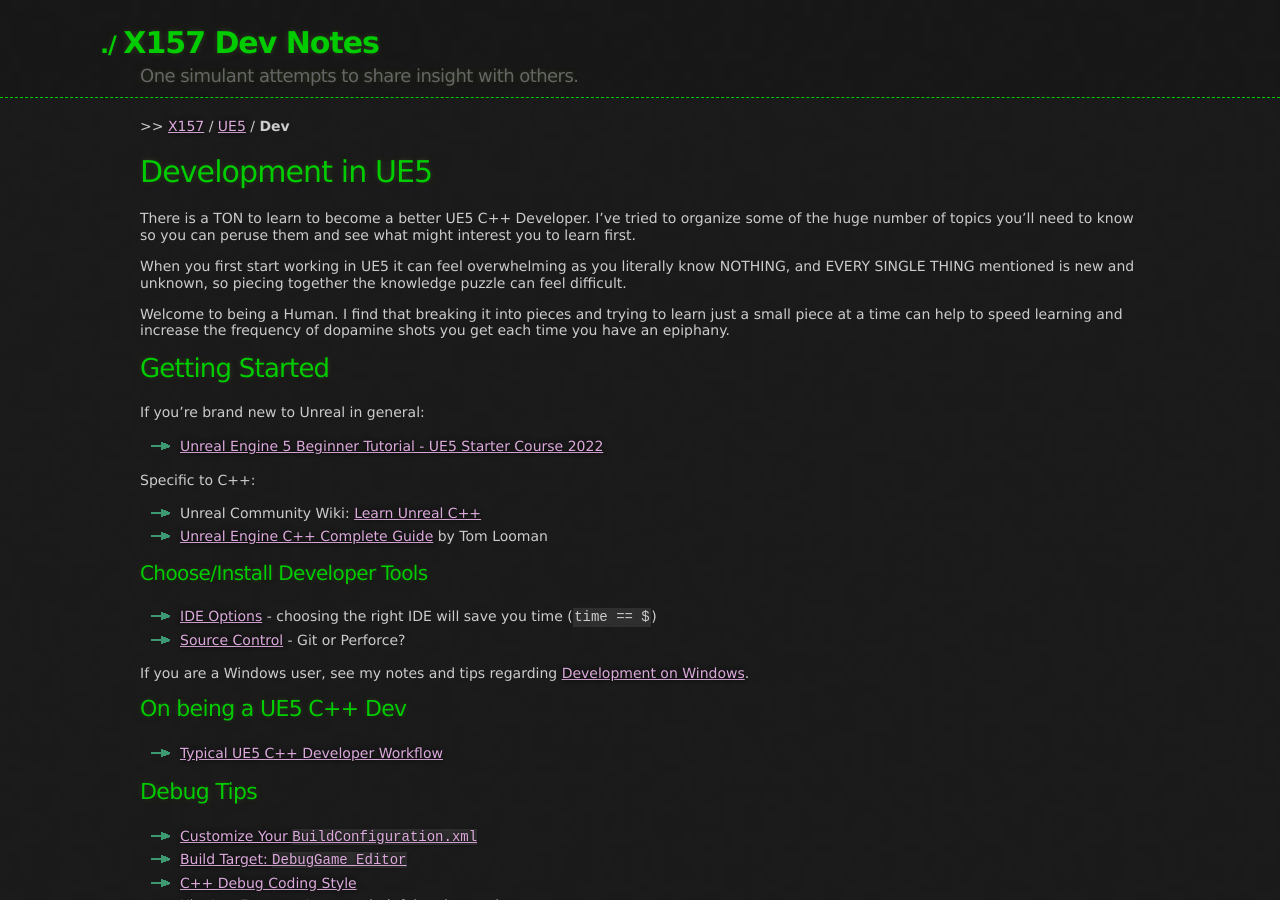
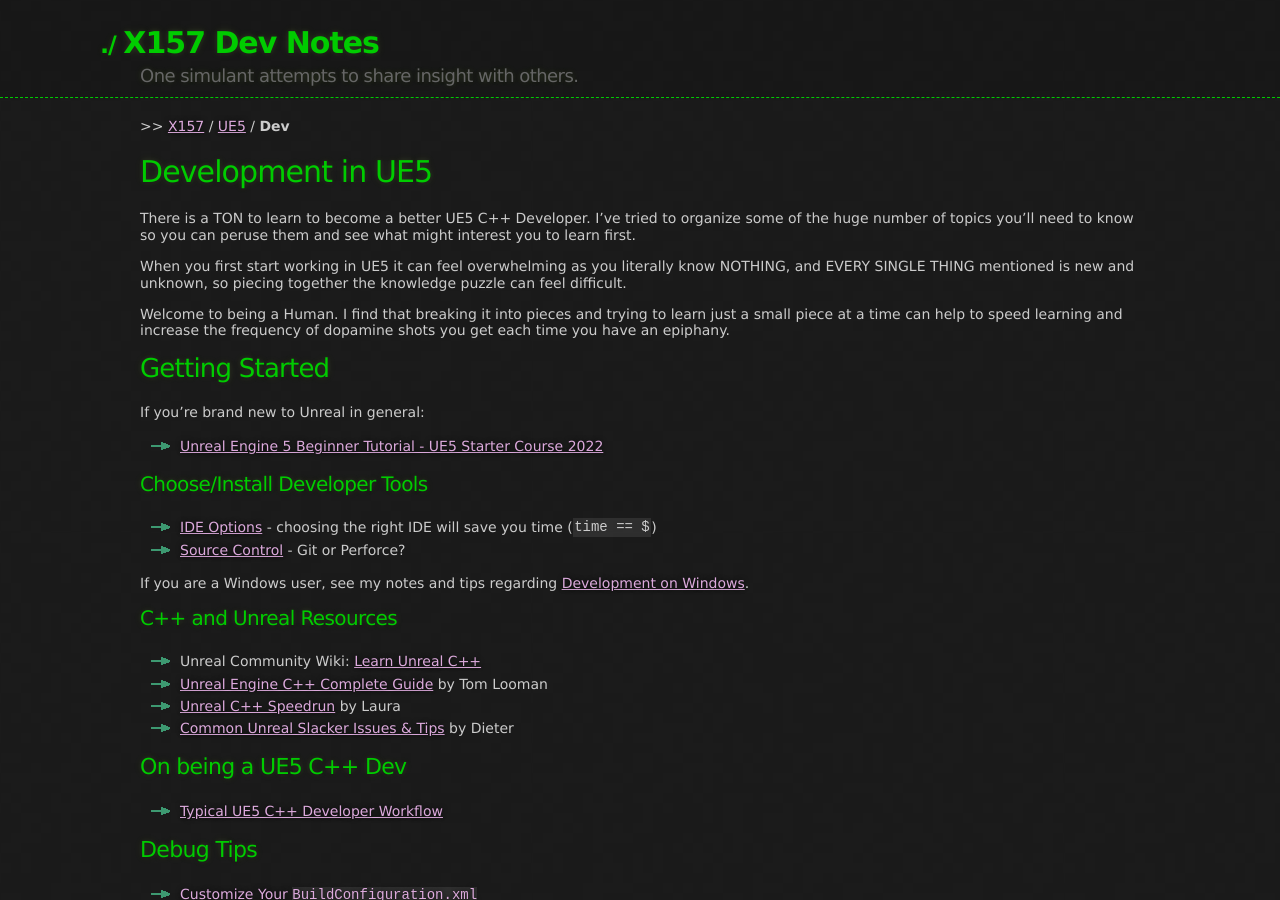
Before and after one commit to x157/x157.github.io, a Jekyll site: the page built from UE5/Dev/index.md, in a window 1280 px wide and 900 px high. Built offline with Jekyll 4.4.1, drawn with Linux system fonts in a browser that asks for light colours.

Commit message:
Link additional useful C++ resources

```diff
--- a/UE5/Dev/index.md
+++ b/UE5/Dev/index.md
@@ -26,12 +26,6 @@
 
 - [Unreal Engine 5 Beginner Tutorial - UE5 Starter Course 2022](https://www.youtube.com/watch?v=k-zMkzmduqI)
 
-Specific to C++:
-
-- Unreal Community Wiki: [Learn Unreal C++](https://unrealcommunity.wiki/unreal-cpp-d702003t)
-- [Unreal Engine C++ Complete Guide](https://www.tomlooman.com/unreal-engine-cpp-guide/) by Tom Looman
-
-
 #### Choose/Install Developer Tools
 
 - [IDE Options](./IDE) - choosing the right IDE will save you time (`time == $`)
@@ -39,6 +33,14 @@
 
 If you are a Windows user, see my notes and tips regarding
 [Development on Windows](/Windows/).
+
+
+#### C++ and Unreal Resources
+
+- Unreal Community Wiki: [Learn Unreal C++](https://unrealcommunity.wiki/unreal-cpp-d702003t)
+- [Unreal Engine C++ Complete Guide](https://www.tomlooman.com/unreal-engine-cpp-guide/) by Tom Looman
+- [Unreal C++ Speedrun](https://landelare.github.io/2023/01/07/cpp-speedrun.html) by Laura
+- [Common Unreal Slacker Issues & Tips](https://tackytortoise.github.io/2022/06/24/common-slacker-issues.html) by Dieter
 
 
 ### On being a UE5 C++ Dev
```
